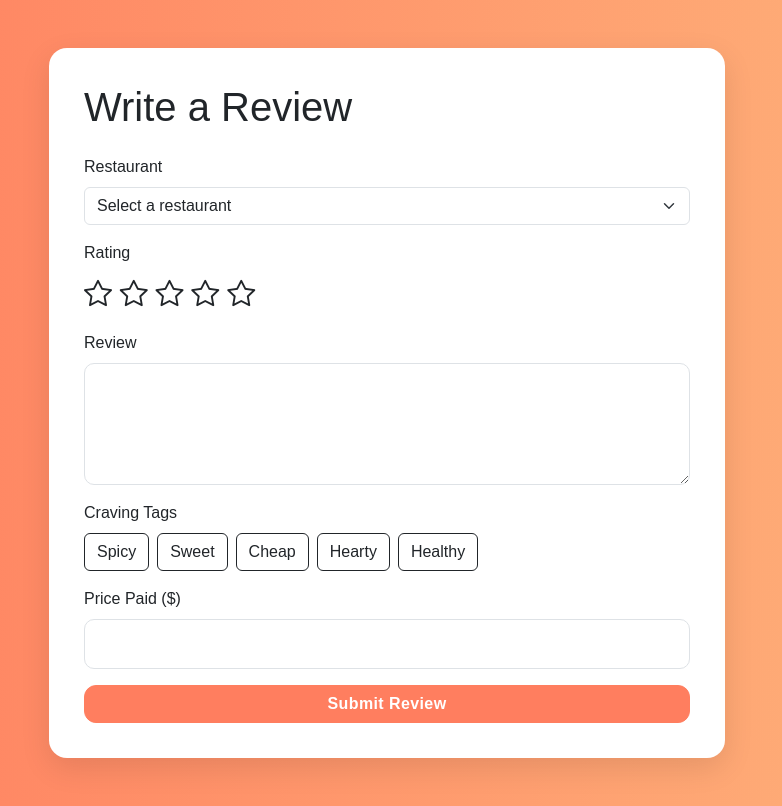
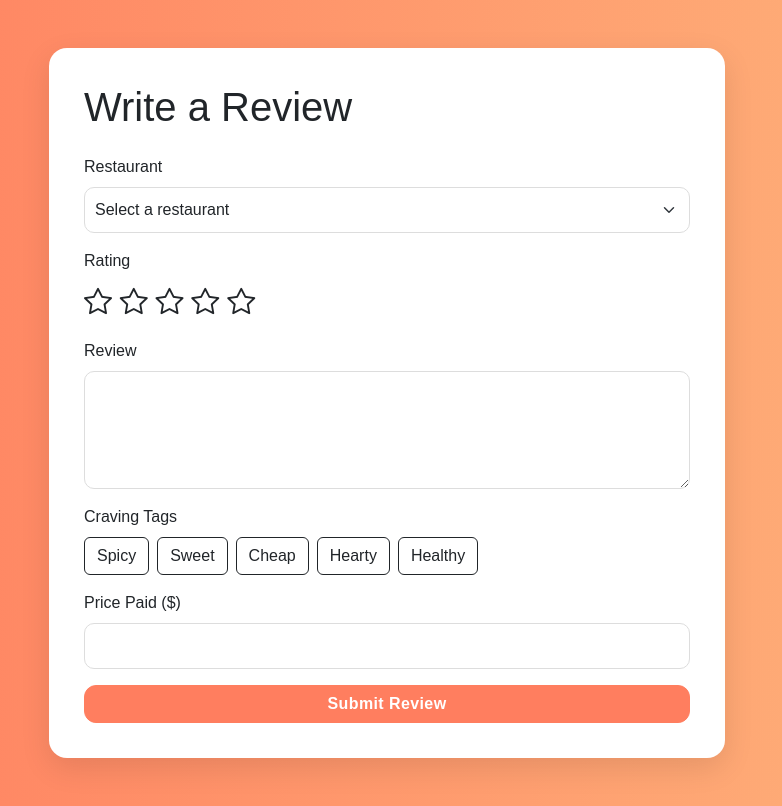
Before and after one commit to kynaaaan/CITS3403, a Python web app: template templates/reviews/write_review.html in a window 1280 px wide. Shown: the whole page, without its empty margins (253-1035 px from the left). Run offline with Jinja, Linux system fonts and the light colour scheme; the template is opened without the code that fills it, so the values that code supplies are empty.

Commit message:
Enhance review form inputs by refining HTML form elements and applying CSS styling to improve usability, including rounded borders, improved spacing, and custom focus states with themed colour highlighting to provide clearer user interaction feedback

```diff
--- a/static/style.css
+++ b/static/style.css
@@ -388,3 +388,17 @@ label {
   border-radius: 18px;
   box-shadow: 0 10px 30px rgba(0, 0, 0, 0.1);
 }
+
+.review-card .form-control,
+.review-card .form-select {
+  border-radius: 10px;
+  padding: 10px;
+  border: 1px solid #ddd;
+  transition: all 0.2s ease;
+}
+
+.review-card .form-control:focus,
+.review-card .form-select:focus {
+  border-color: #f78c6b;
+  box-shadow: 0 0 0 2px rgba(247, 140, 107, 0.2);
+}
```
